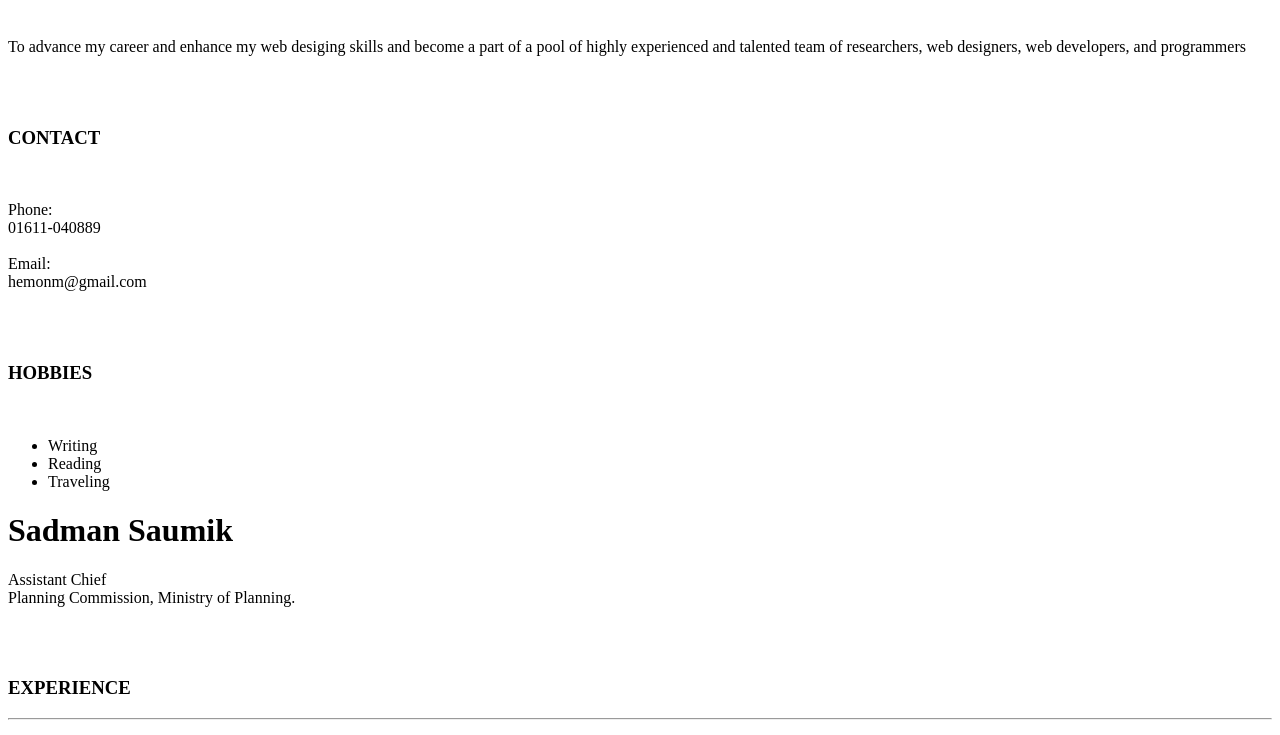
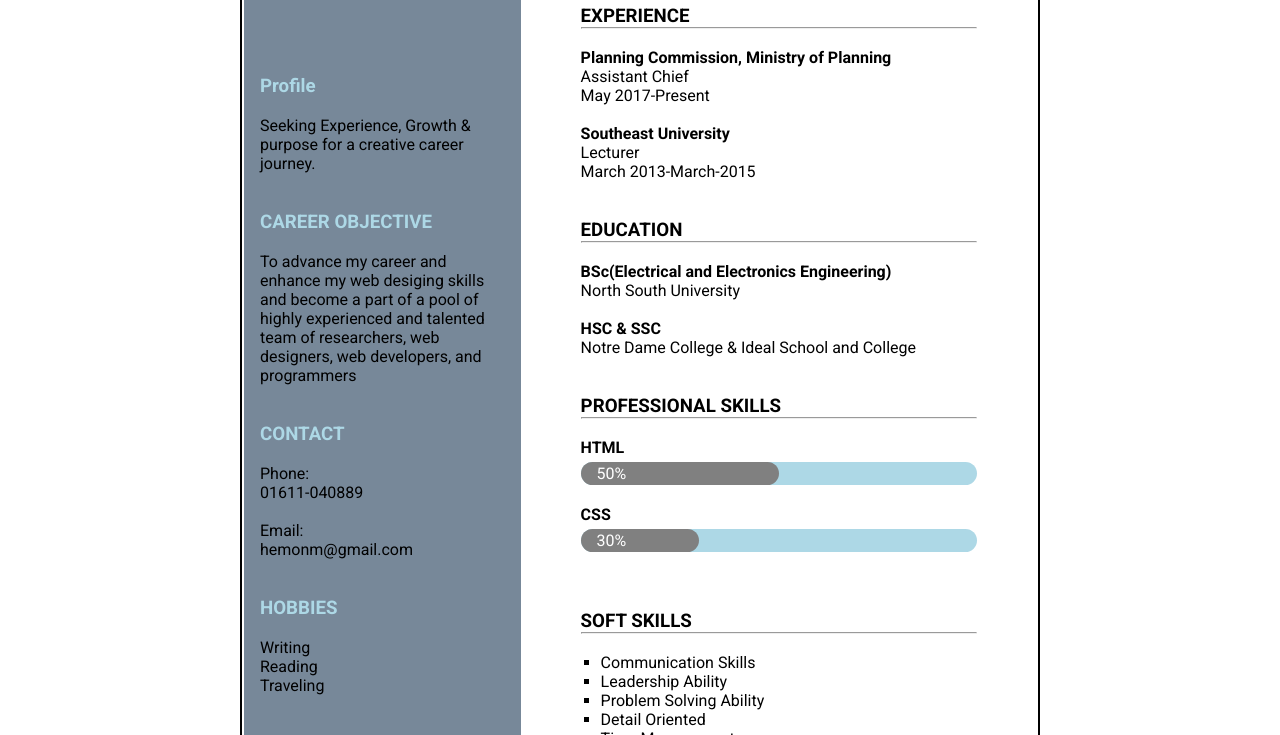
Before and after one commit to SadmanSaumik/CTG-316-Assignment-1-Resume-, a plain HTML site: page index.html in a window 1280 px wide. Shown: the part 263-998 px from the top of the page. Drawn offline with Linux system fonts and the light colour scheme.

Commit message:
Add files via upload

```diff
--- a/index.html
+++ b/index.html
@@ -6,7 +6,7 @@
     <meta http-equiv="X-UA-Compatible" content="ie=edge">
     <title>Resume of Sadman Saumik</title>
     <link href="https://fonts.googleapis.com/css?family=Roboto:400,700&display=swap" rel="stylesheet">
-    <link rel="stylesheet" href="css/style.css">
+    <link rel="stylesheet" href="style.css">
 </head>
 <body>
    <main class="container">
--- /dev/null
+++ b/style.css
@@ -0,0 +1,137 @@
+*{
+    margin: 0;
+    padding: 0;
+    box-sizing: border-box;
+}
+body{
+    width: 90%;
+    max-width: 800px;
+    margin: 0 auto;
+    font-family: 'Roboto', sans-serif;
+    border: 2px solid black;
+    padding: 2px;
+
+}
+
+.container {
+    width: 100%;
+    height: auto;
+    display: flex;
+    justify-content: space-between;
+}
+
+.container__left {
+    width: 35%;
+    background-color: lightslategray;
+    padding: 16px;
+}
+
+.container__left__photo {
+    width: 200px;
+    height: 200px;
+    background-image: url(photo.jpg);
+    background-size: cover;
+    border-radius: 50%;
+    margin: 40px auto;
+    padding-left: 0;
+}
+
+.container__left--profile {
+    color: lightblue;
+
+}
+
+.container__left--profile-details{
+
+}
+
+.container__left--carrier-obj-header{
+    text-transform: uppercase;
+    color: lightblue;
+
+}
+.container__left--carrier-obj{
+
+}
+.container__left--contact-header{
+    color: lightblue;
+
+}
+.container__left--contact{
+
+}
+.container__left--hobbies-header{
+    color: lightblue;
+
+}
+.container__left--hobbies{
+
+}
+.container__left--hobbies-list{
+    list-style: none;
+
+}
+
+
+
+
+.container__right {
+    width: 50%;
+    margin: 0 auto;
+    padding: 150px 0;
+}
+.container__right--name {
+    text-transform: uppercase;
+
+}
+.container__right--prof {
+
+}
+.conatiner__right--experience-header {
+
+}
+.conatiner__right--experience {
+
+}
+.container__right--experiences{
+    list-style: none;
+}
+
+.conatiner__right--education-header {
+
+}
+.conatiner__right--education {
+
+}
+.conatiner__right--educations {
+    list-style: none;
+}
+.container__right--profskill-head{
+    text-transform: uppercase;
+}
+.container__right--profskills{
+    list-style: none;
+}
+
+.skillbar{
+    background-color: lightblue;
+    border-radius: 16px;
+    margin-bottom: 20px;
+    margin-top: 5px;
+}
+.progress-bar{
+    background-color:gray;
+    border-radius: 16px;
+    color: white;
+    padding: 2px 16px;
+}
+.container__right--softskill-header{
+
+}
+.container__right--softskill{
+
+}
+.container__right--skills{
+    margin-left: 20px;
+    list-style: square;
+}
```
Also changed, not shown: photo.jpg (added).
